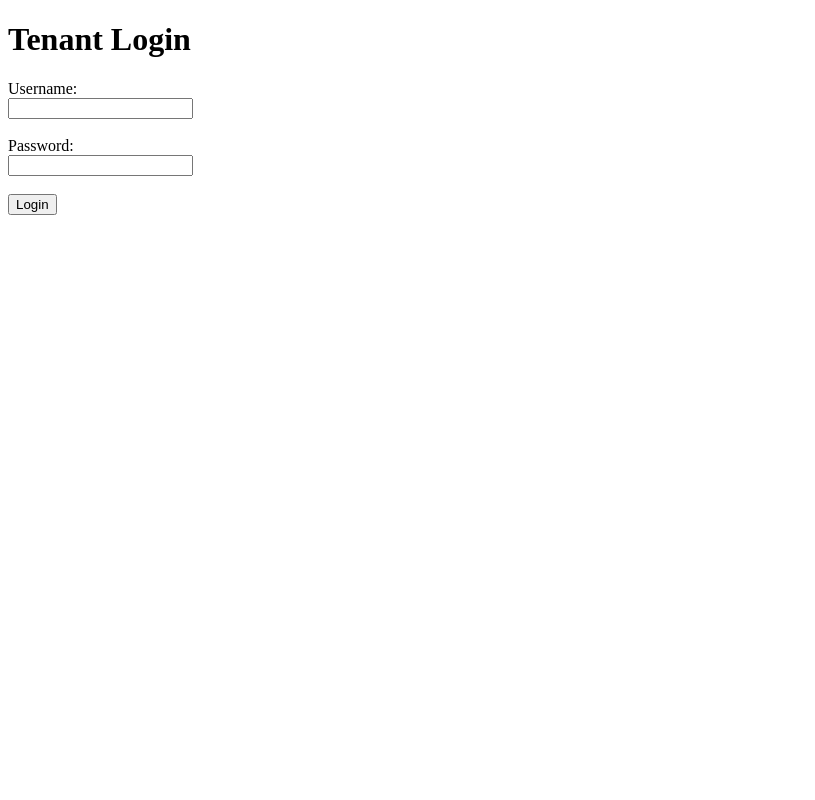
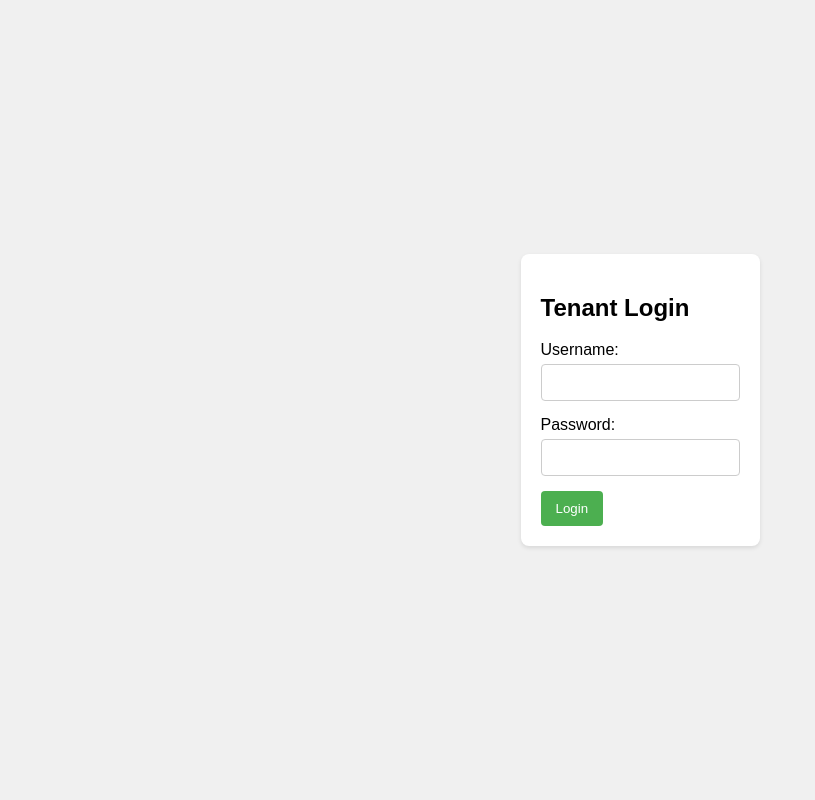
Before and after one commit to alrudniy/T2-f24-web-matching, a Django app: page /tenant_login/ in a window 1280 px wide. Shown: the whole page, without its empty margins (0-815 px from the left). Run offline with Django 5.2, Linux system fonts and the light colour scheme.

Commit message:
style: Style tenant login page like landlord login page

```diff
--- a/myapp/templates/tenant_login.html
+++ b/myapp/templates/tenant_login.html
@@ -2,18 +2,64 @@
 <html lang="en">
 <head>
     <title>Tenant Login</title>
+    <style>
+        body {
+            font-family: sans-serif;
+            background-color: #f0f0f0;
+            display: flex;
+            justify-content: center;
+            align-items: center;
+            min-height: 100vh;
+            margin: 0;
+        }
+        .login-container {
+            background-color: white;
+            padding: 20px;
+            border-radius: 8px;
+            box-shadow: 0 2px 4px rgba(0, 0, 0, 0.1);
+        }
+        .form-group {
+            margin-bottom: 15px;
+        }
+        label {
+            display: block;
+            margin-bottom: 5px;
+        }
+        input[type="text"],
+        input[type="password"] {
+            width: 100%;
+            padding: 10px;
+            border: 1px solid #ccc;
+            border-radius: 4px;
+            box-sizing: border-box;
+        }
+        input[type="submit"] {
+            background-color: #4CAF50;
+            color: white;
+            padding: 10px 15px;
+            border: none;
+            border-radius: 4px;
+            cursor: pointer;
+        }
+        input[type="submit"]:hover {
+            background-color: #45a049;
+        }
+    </style>
 </head>
 <body>
-    <h1>Tenant Login</h1>
-    <form action="" method="post">
-        {% csrf_token %}
-        <label for="username">Username:</label><br>
-        <input type="text" id="username" name="username" required><br><br>
-
-        <label for="password">Password:</label><br>
-        <input type="password" id="password" name="password" required><br><br>
-
-        <input type="submit" value="Login">
-    </form>
+    <div class="login-container">
+        <h2>Tenant Login</h2>
+        <form action="" method="post">
+            <div class="form-group">
+                <label for="username">Username:</label>
+                <input type="text" id="username" name="username" required>
+            </div>
+            <div class="form-group">
+                <label for="password">Password:</label>
+                <input type="password" id="password" name="password" required>
+            </div>
+            <input type="submit" name="submit" value="Login">
+        </form>
+    </div>
 </body>
 </html>
```
